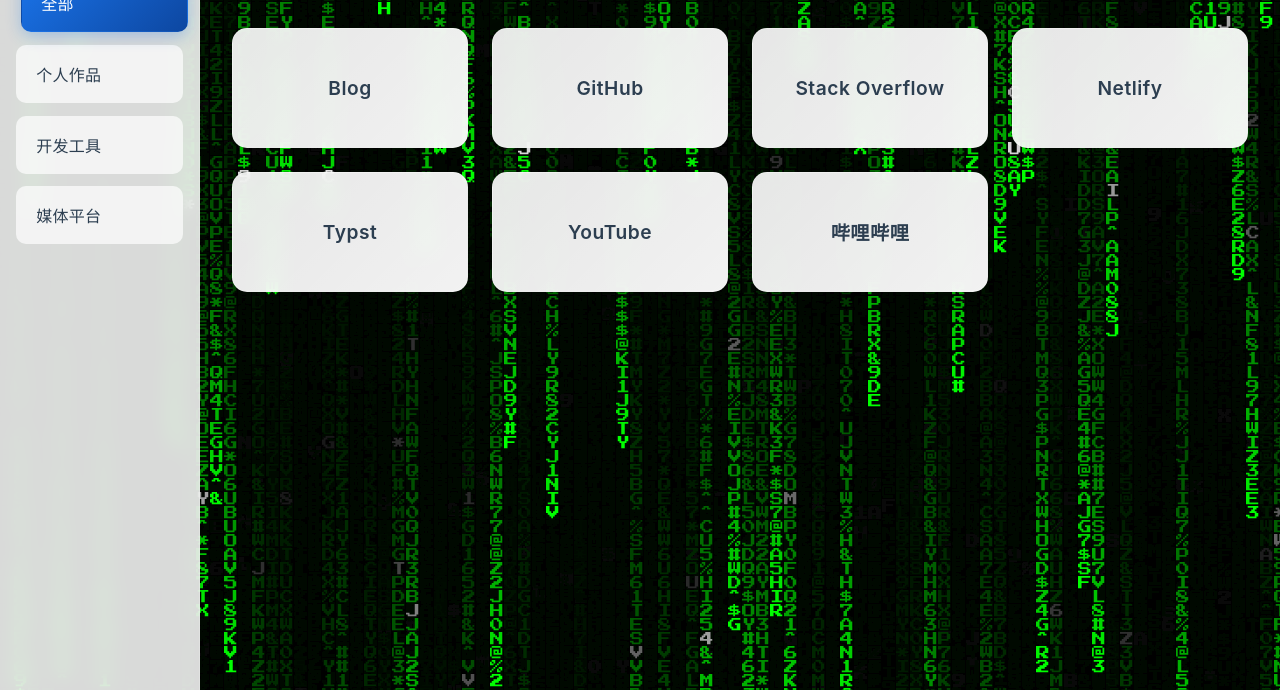
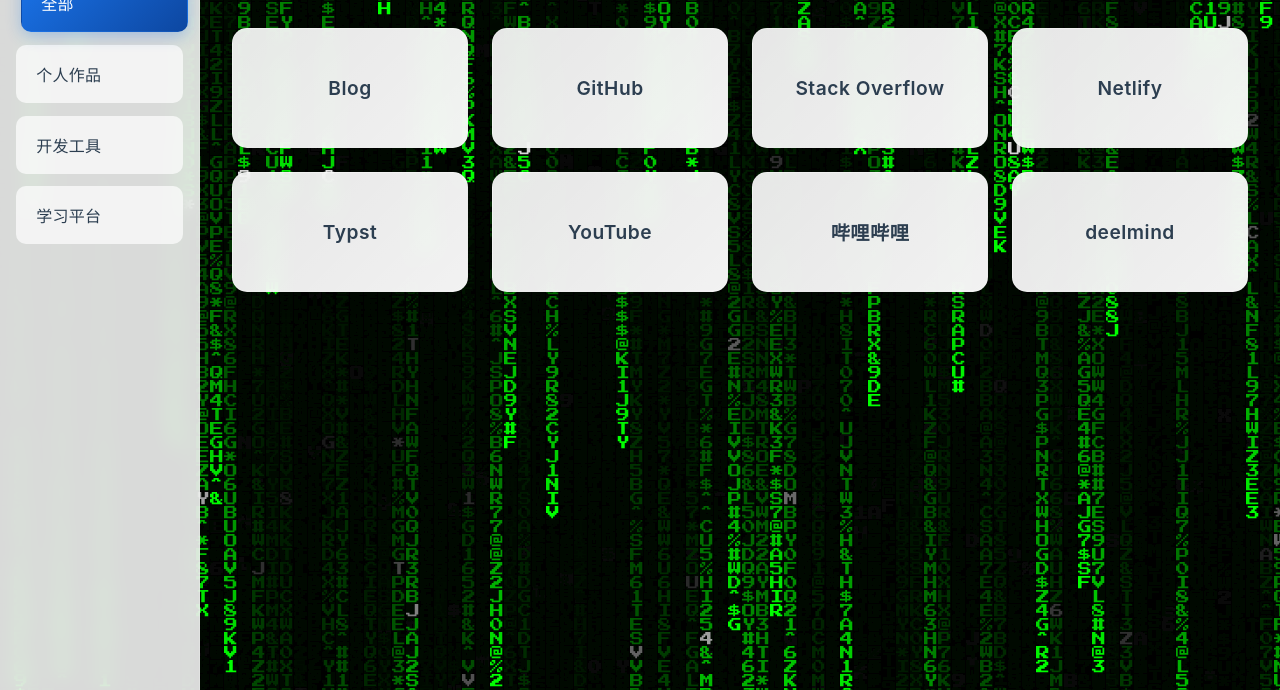
Before and after one commit to date727/Tool-Website-Navigation, a plain HTML site: page index.html in a window 1280 px wide. Shown: the part 110-800 px from the top of the page. Drawn offline with Linux system fonts and the light colour scheme.

Commit message:
modified:   index.html

```diff
--- a/index.html
+++ b/index.html
@@ -219,7 +219,7 @@
                 <li class="category-item active" data-category="all">全部</li>
                 <li class="category-item" data-category="works">个人作品</li>
                 <li class="category-item" data-category="dev">开发工具</li>
-                <li class="category-item" data-category="media">媒体平台</li>
+                <li class="category-item" data-category="media">学习平台</li>
             </ul>
         </div>
         <div class="main-content">
@@ -232,6 +232,7 @@
             <a href="https://github.com/typst-cn/awesome-typst-cn" class="card" data-category="dev" target="_blank">Typst</a>
             <a href="https://www.youtube.com" class="card" data-category="media" target="_blank">YouTube</a>
             <a href="https://www.bilibili.com" class="card" data-category="media" target="_blank">哔哩哔哩</a>
+            <a href="https://deelmind.com/" class="card" data-category="media" target="_blank">deelmind</a>
             </div>
         </div>
     </div>
```
